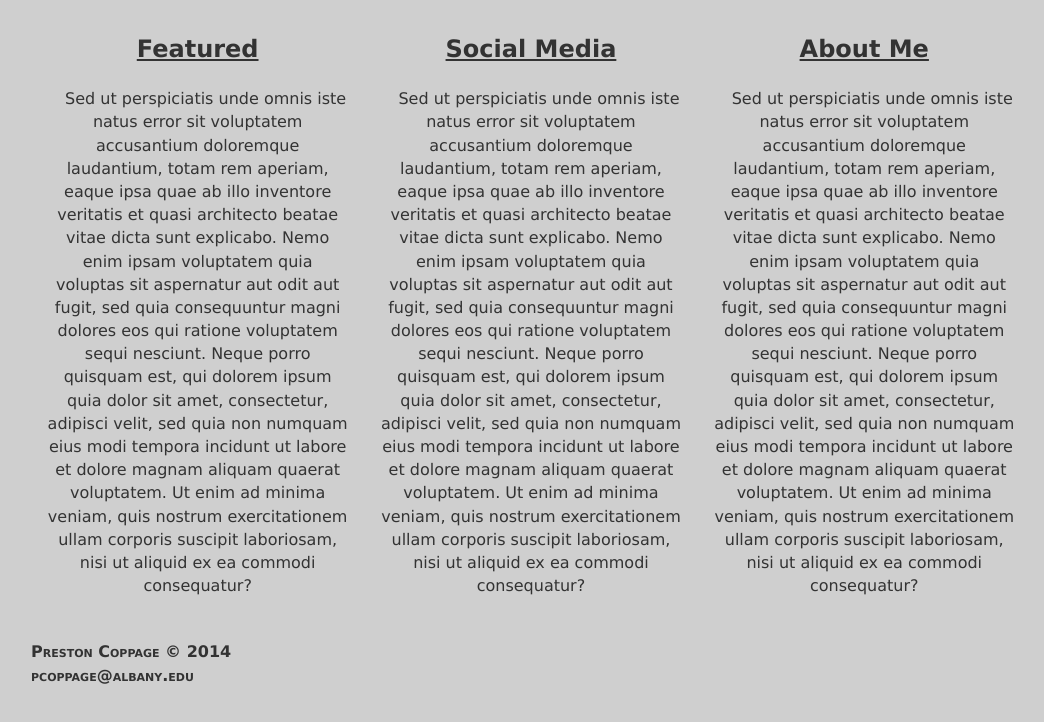
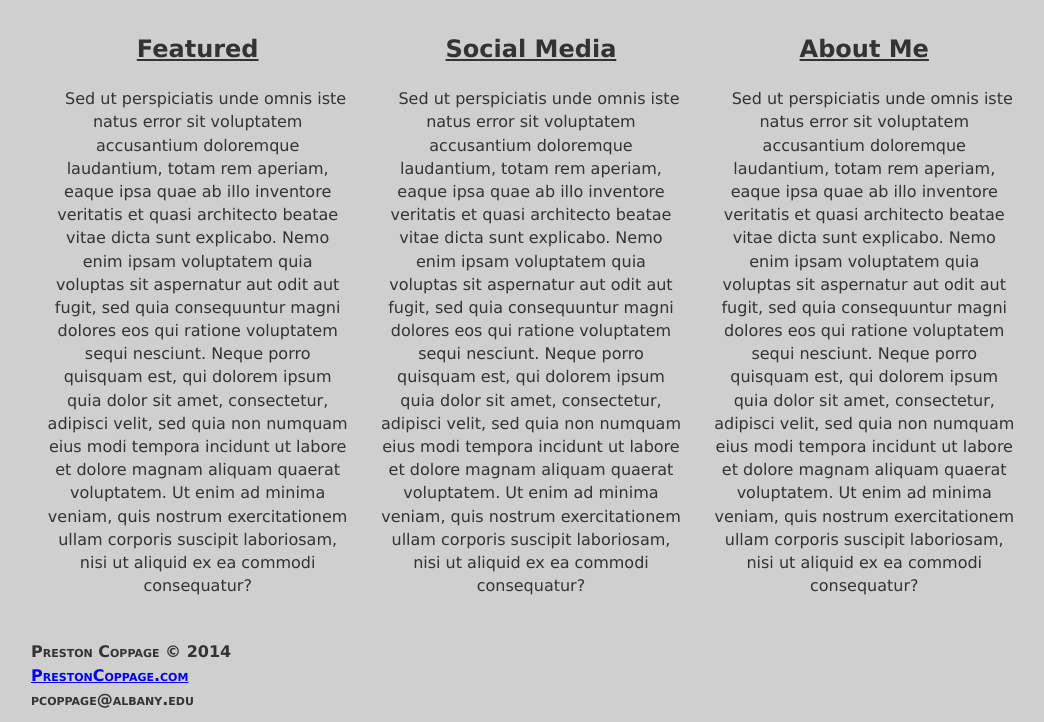
Before and after one commit to pcoppage/portfolio, a plain HTML site: page index.html in a window 1280 px wide. Shown: the part 420-1142 px from the top of the page, without its empty margins (109-1153 px from the left). Before the commit the page ends 1118 px from the top, so only its background shows below. Drawn offline with nearby package versions, Linux system fonts and the light colour scheme.

Commit message:
Added Website link

```diff
--- a/index.html
+++ b/index.html
@@ -49,6 +49,8 @@
             <footer class="site-footer">
                 <div class="container">
                     <p>Preston Coppage &copy; 2014</p>
+                    <p><a href="http:.pcoppage.github.io/portfolio"> </p>
+                    <p>PrestonCoppage.com</p></a>
                     <p>pcoppage@albany.edu</p>
                 </div>
             </footer>
```
